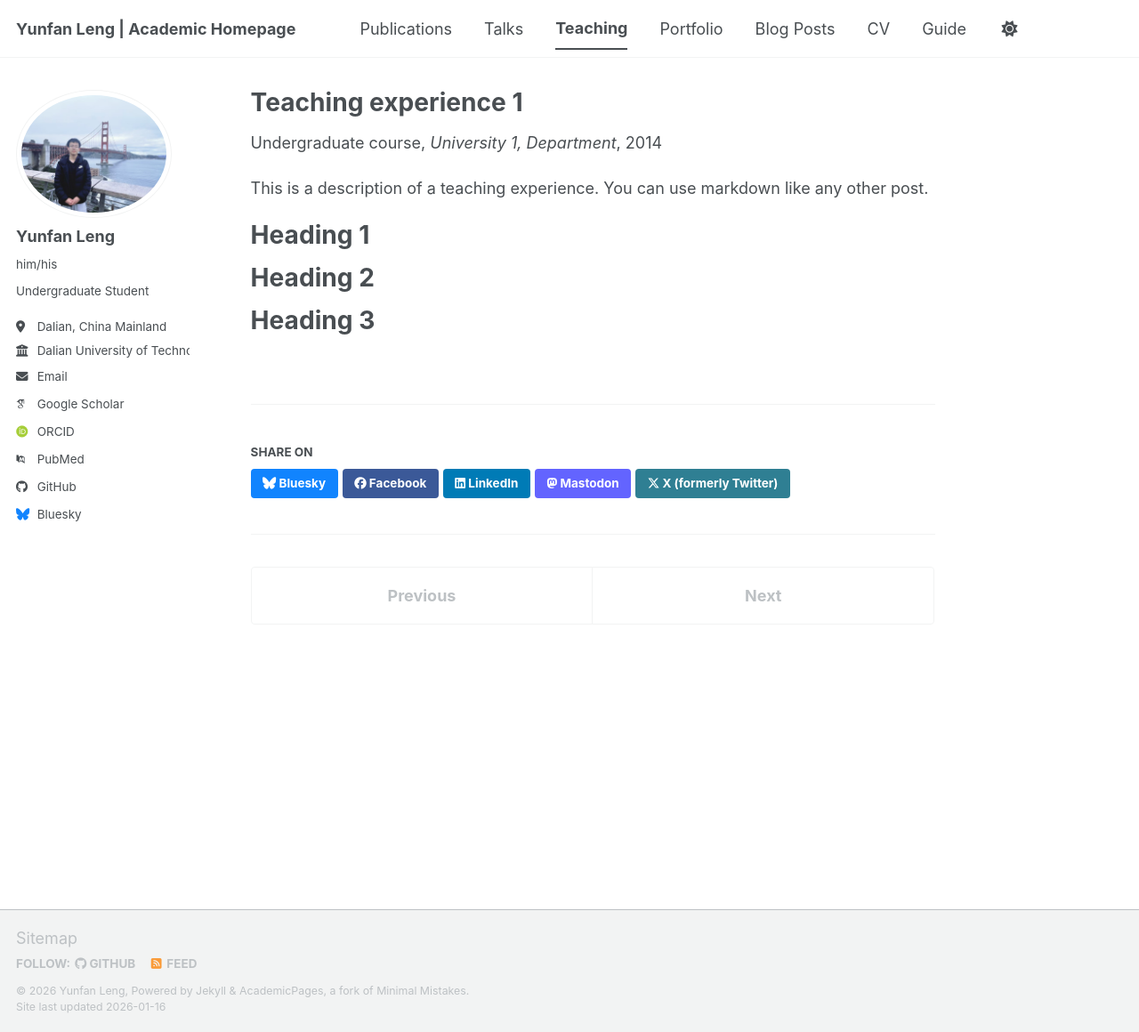
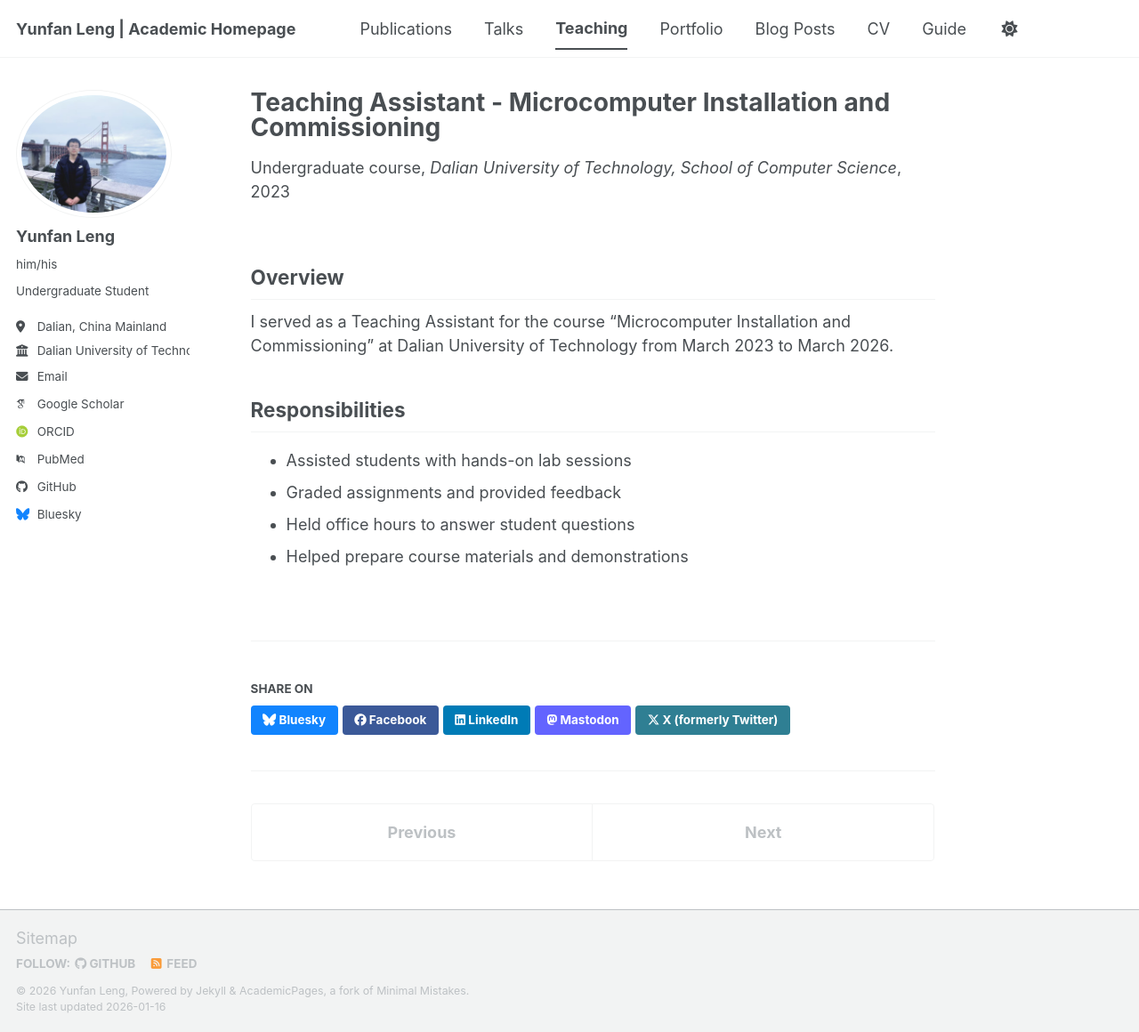
Before and after one commit to WENJIN6666/wenjin6666.github.io, a Jekyll site: the page built from _teaching/2014-spring-teaching-1.md, in a window 1280 px wide and 1160 px high. Shown: the whole window at 89% size. Built offline with Jekyll 4.4.1, drawn with Linux system fonts in a browser that asks for light colours; some web fonts are replaced; a script bundle is joined from its source files by our own code; library files that are not in the unit come from our copies.

Commit message:
Update 2014-spring-teaching-1.md

```diff
--- a/_teaching/2014-spring-teaching-1.md
+++ b/_teaching/2014-spring-teaching-1.md
@@ -1,20 +1,20 @@
 ---
-title: "Teaching experience 1"
+title: "Teaching Assistant - Microcomputer Installation and Commissioning"
 collection: teaching
 type: "Undergraduate course"
-permalink: /teaching/2014-spring-teaching-1
-venue: "University 1, Department"
-date: 2014-01-01
-location: "City, Country"
+permalink: /teaching/2023-ta-microcomputer
+venue: "Dalian University of Technology, School of Computer Science"
+date: 2023-03-01
+location: "Dalian, China"
 ---
 
-This is a description of a teaching experience. You can use markdown like any other post.
+## Overview
 
-Heading 1
-======
+I served as a Teaching Assistant for the course "Microcomputer Installation and Commissioning" at Dalian University of Technology from March 2023 to March 2026.
 
-Heading 2
-======
+## Responsibilities
 
-Heading 3
-======
+- Assisted students with hands-on lab sessions
+- Graded assignments and provided feedback
+- Held office hours to answer student questions
+- Helped prepare course materials and demonstrations
```
